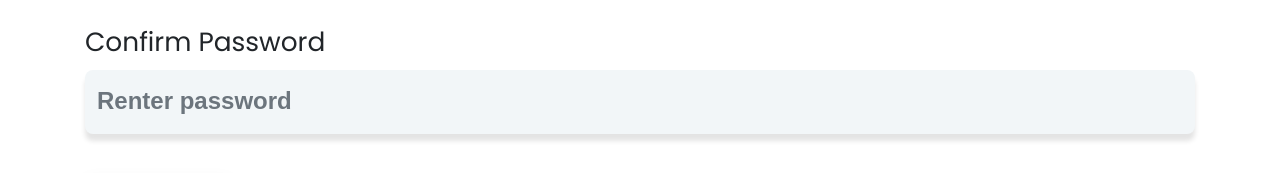
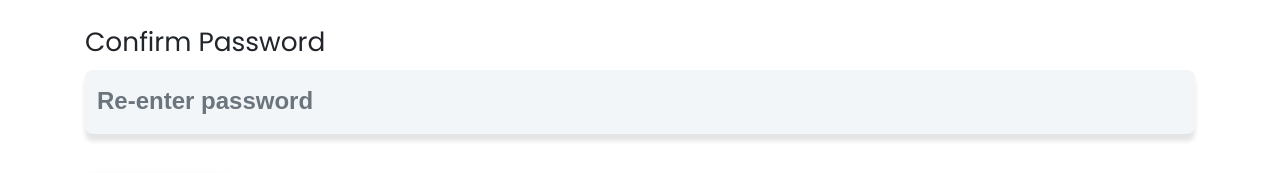
Before and after one commit to mriganka528/Notecraft-front, a React (Create React App) app: page /signUp in a window 1280 px wide. Shown: the part 900-1073 px from the top of the page. Built offline with nearby package versions, Linux system fonts and the light colour scheme.

Commit message:
Update SignUp.js

```diff
--- a/src/components/SignUp/SignUp.js
+++ b/src/components/SignUp/SignUp.js
@@ -53,7 +53,7 @@ function SignUp(props) {
       </div>
       <div className="form-group"  style= {{ fontSize: "1.65rem" }}>
         <label htmlFor="conf_password">Confirm Password</label>
-        <input type="password" className="form-control" style={{ fontSize: "1.3rem" }} id="conf_password" name='conf_password' value={credentials.password} onChange={onChange} placeholder="Renter password" />
+        <input type="password" className="form-control" style={{ fontSize: "1.3rem" }} id="conf_password" name='conf_password' value={credentials.password} onChange={onChange} placeholder="Re-enter password" />
       </div>
       <button type="submit" className="button-84 btn-lg my-3">Sign Up</button>
     </form>
```
